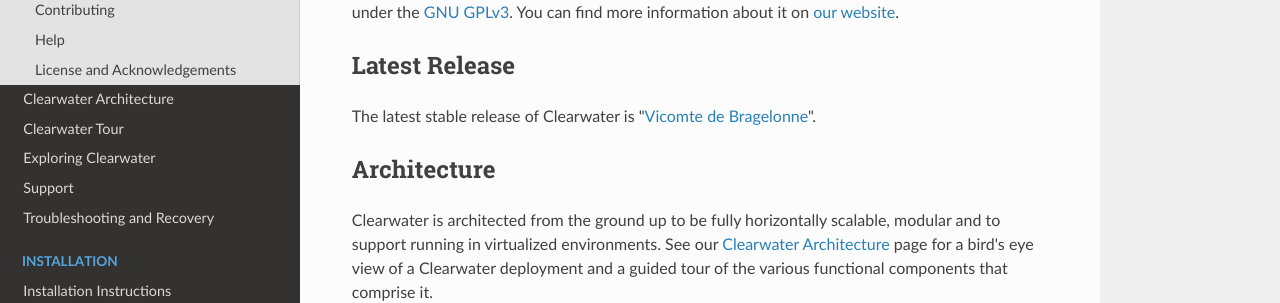
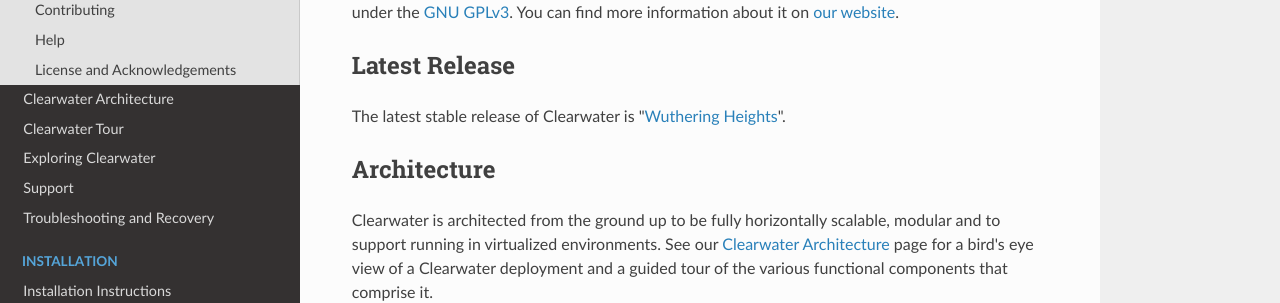
Before and after one commit to Metaswitch/clearwater-readthedocs, an MkDocs documentation site: the page built from docs/index.md, in a window 1280 px wide and 900 px high. Shown: the part 183-486 px from the top of the window. Built offline with MkDocs 1.6.1, drawn with Linux system fonts in a browser that asks for light colours; nearby versions of some CDN libraries; old or Windows-style settings are respelled for this version of MkDocs.

Commit message:
Update index.md

```diff
--- a/docs/index.md
+++ b/docs/index.md
@@ -4,7 +4,7 @@ Project Clearwater is an open-source IMS core, developed by [Metaswitch Networks
 
 ## Latest Release
 
-The latest stable release of Clearwater is "[Vicomte de Bragelonne](https://www.goodreads.com/book/show/369042.Vicomte_de_Bragelonne)".
+The latest stable release of Clearwater is "[Wuthering Heights](https://www.goodreads.com/book/show/6185.Wuthering_Heights)".
 
 ## Architecture
 
```
